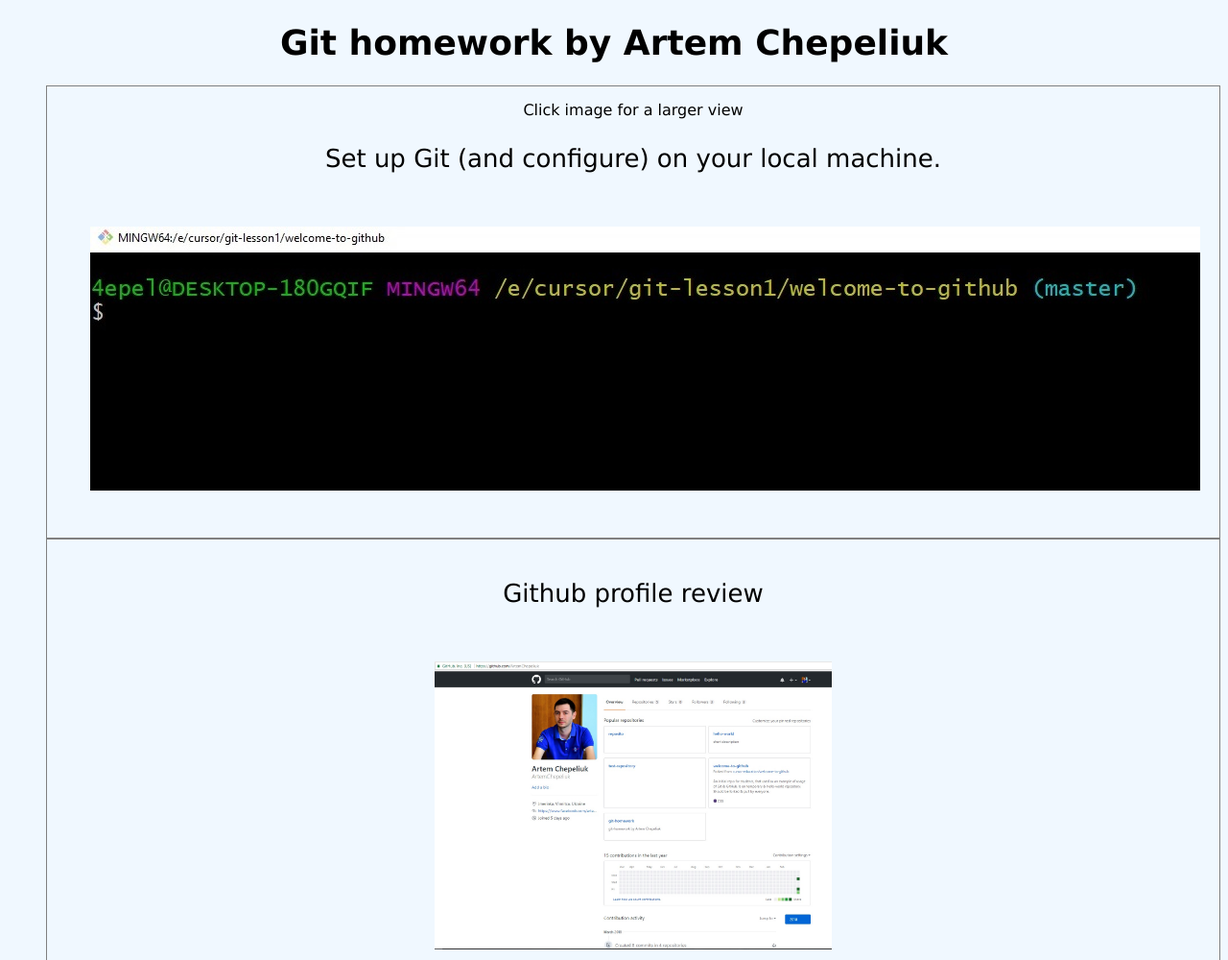
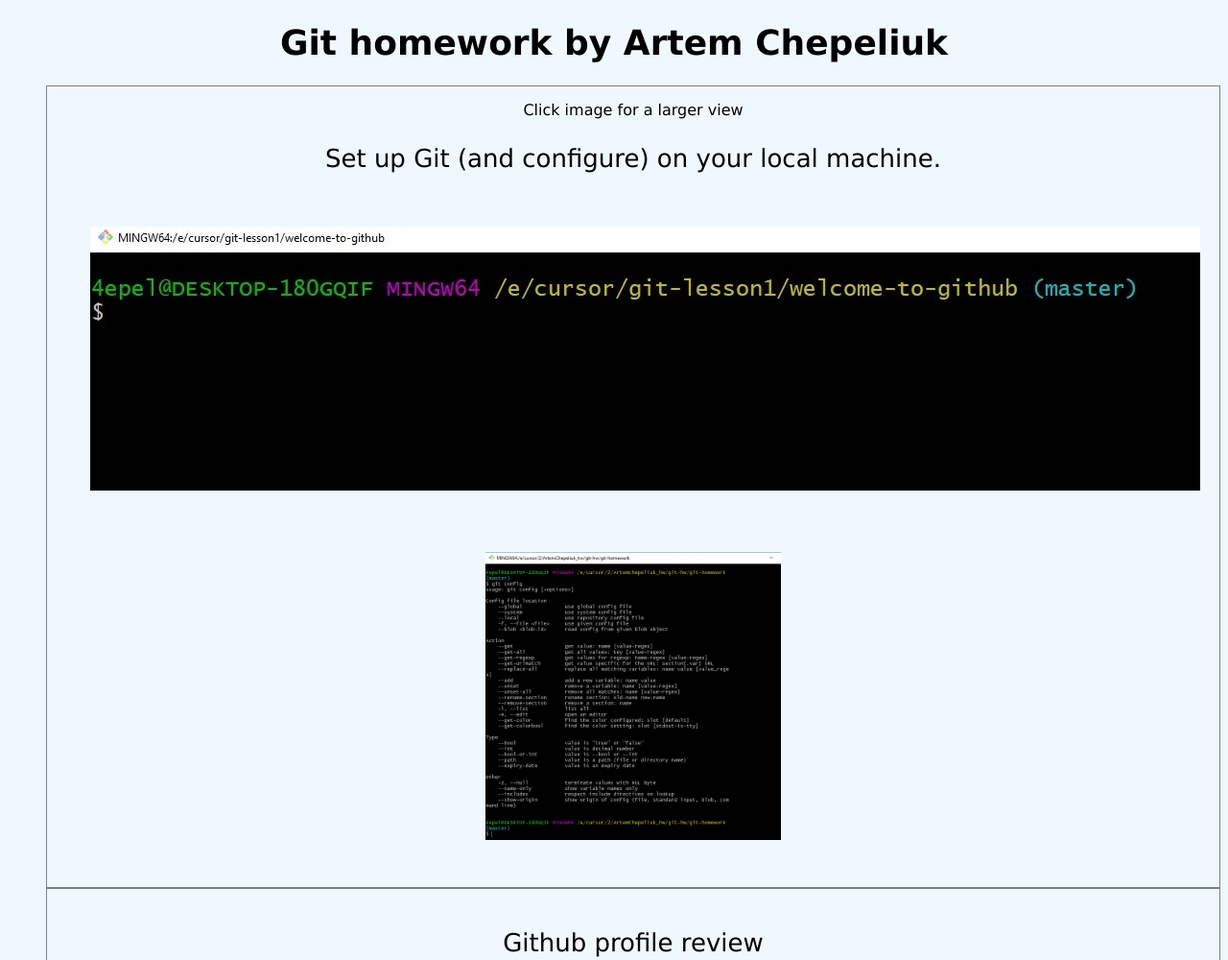
Before and after one commit to ArtemChepeliuk/git-homework, a plain HTML site: page index.html in a window 1280 px wide. Shown: the top 1000 px of the page at 96% size. Drawn offline with nearby package versions, Linux system fonts and the light colour scheme.

Commit message:
fixed mistakes

```diff
--- a/index.html
+++ b/index.html
@@ -15,7 +15,8 @@
 		<li>
 			Click image for a larger view
 		 <p>Set up Git (and configure) on your local machine.</p>
-		 <img src="img/screenshot-of-console.jpg" class="image">
+		 <img src="img/screenshot-of-console.jpg" class="image"> <br>
+		 <img src="img/git-config.jpg" class="image">
 		</li>
 		<li>
 			<p> Github profile review</p>
@@ -29,6 +30,7 @@
 			<p>
 			Create & configure first repository from console. Push few files
 			</p>
+			<img src="img/git-init.jpg" class="image">
 			<img src="img/create-git-rep.jpg" class="image">
 			<img src="img/create-index.jpg" class="image">
 			<img src="img/add-index-and-screen.jpg" class="image">
```
Also changed, not shown: img/git-config.jpg (added), img/git-init.jpg (added).
